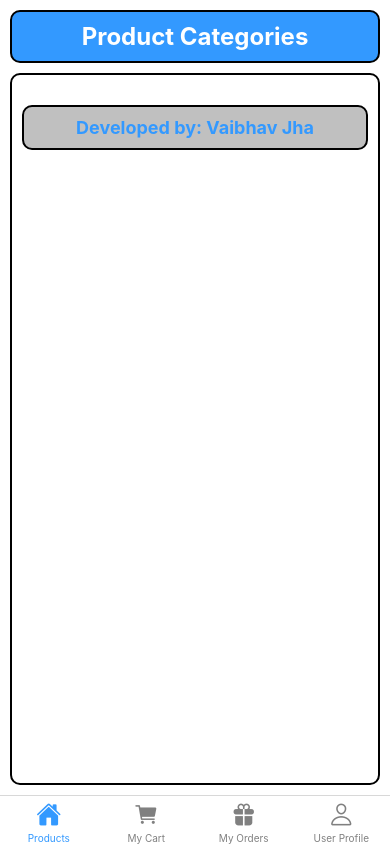
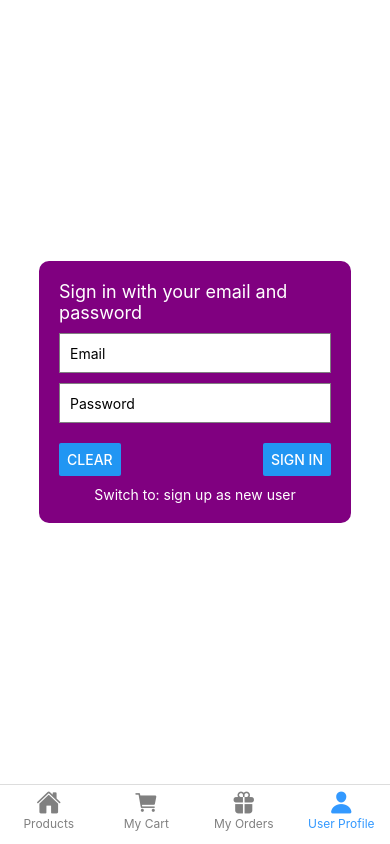
Before and after one commit to VaibhavJha-github/MADAssignment2, a React Native app: screen /SignIn in a window 390 px wide. Built offline with nearby package versions, Linux system fonts and the light colour scheme; no server answers.

Commit message:
update assignment

```diff
--- a/App.js
+++ b/App.js
@@ -1,5 +1,5 @@
 import React, { useState, useEffect } from 'react';
-import { StyleSheet, View, StatusBar, Alert, Text } from 'react-native'; // Added Text import
+import { StyleSheet, View, StatusBar, Alert, TouchableOpacity, Text } from 'react-native';
 import { NavigationContainer } from '@react-navigation/native';
 import { createBottomTabNavigator } from '@react-navigation/bottom-tabs';
 import { createStackNavigator } from '@react-navigation/stack';
@@ -68,7 +68,7 @@ function CartIconWithBadge() {
 
 function OrdersIconWithBadge() {
   const orders = useSelector((state) => state.orders || []);
-  const newOrdersCount = orders.filter(order => order.status === 'new').length;
+  const newOrdersCount = orders.filter(order => order.is_paid === 0 && order.is_delivered === 0).length;
 
   return (
     <View>
@@ -84,7 +84,7 @@ function OrdersIconWithBadge() {
 
 function App() {
   const [isAppFirstLaunched, setIsAppFirstLaunched] = useState(true);
-  const [isLoggedIn, setIsLoggedIn] = useState(false);
+  const isLoggedIn = useSelector((state) => state.isLoggedIn);
   const dispatch = useDispatch();
 
   useEffect(() => {
@@ -92,7 +92,6 @@ function App() {
       const token = await AsyncStorage.getItem('token');
       const user = await AsyncStorage.getItem('user');
       if (token && user) {
-        setIsLoggedIn(true);
         dispatch({ type: 'SET_USER', payload: JSON.parse(user) });
       }
     };
@@ -104,7 +103,7 @@ function App() {
     checkLoginStatus();
 
     return () => clearTimeout(timer);
-  }, []);
+  }, [dispatch]);
 
   return (
     <View style={styles.container}>
@@ -114,8 +113,8 @@ function App() {
       ) : (
         <NavigationContainer>
           <Tab.Navigator
-            initialRouteName="UserProfile"
-            screenOptions={({ route, navigation }) => ({
+            initialRouteName="User Profile"
+            screenOptions={({ route }) => ({
               tabBarIcon: ({ focused, color, size }) => {
                 let iconName;
                 if (route.name === 'Products') {
@@ -138,20 +137,8 @@ function App() {
               tabBarActiveTintColor: '#3399ff',
               tabBarInactiveTintColor: 'gray',
               headerShown: false,
-              tabBarOnPress: ({ navigation, defaultHandler }) => {
-                if (!isLoggedIn && (route.name === 'User Profile' || route.name === 'My Orders')) {
-                  navigation.navigate('SignIn');
-                  Alert.alert(
-                    'Not Logged In',
-                    'You must log in to view this tab',
-                    [{ text: 'OK' }],
-                    { cancelable: false }
-                  );
-                } else {
-                  defaultHandler();
-                }
-              },
             })}
+            tabBar={(props) => <CustomTabBar {...props} isLoggedIn={isLoggedIn} />}
           >
             <Tab.Screen name="Products" component={HomeStackScreen} />
             <Tab.Screen name="My Cart" component={CartStackScreen} />
@@ -163,6 +150,65 @@ function App() {
     </View>
   );
 }
+
+const CustomTabBar = ({ state, descriptors, navigation, isLoggedIn }) => {
+  return (
+    <View style={styles.tabBar}>
+      {state.routes.map((route, index) => {
+        const { options } = descriptors[route.key];
+        const label =
+          options.tabBarLabel !== undefined
+            ? options.tabBarLabel
+            : options.title !== undefined
+            ? options.title
+            : route.name;
+
+        const iconName = (() => {
+          if (route.name === 'Products') {
+            return 'home';
+          } else if (route.name === 'My Cart') {
+            return 'cart';
+          } else if (route.name === 'My Orders') {
+            return 'gift';
+          } else if (route.name === 'User Profile') {
+            return 'person';
+          }
+          return null;
+        })();
+
+        const isFocused = state.index === index;
+
+        const onPress = () => {
+          if (!isLoggedIn && route.name !== 'User Profile') {
+            Alert.alert('Not Logged In', 'You must log in to view this tab', [{ text: 'OK' }], { cancelable: false });
+            return;
+          }
+
+          const event = navigation.emit({
+            type: 'tabPress',
+            target: route.key,
+            canPreventDefault: true,
+          });
+
+          if (!isFocused && !event.defaultPrevented) {
+            navigation.navigate(route.name);
+          }
+        };
+
+        return (
+          <TouchableOpacity
+            key={index}
+            onPress={onPress}
+            style={styles.tabButton}
+          >
+            <Ionicons name={iconName} size={25} color={isFocused ? '#3399ff' : 'gray'} />
+            <Text style={{ color: isFocused ? '#3399ff' : 'gray', fontSize: 12 }}>{label}</Text>
+          </TouchableOpacity>
+        );
+      })}
+    </View>
+  );
+};
 
 export default function MainApp() {
   return (
@@ -191,4 +237,18 @@ const styles = StyleSheet.create({
     fontSize: 10,
     fontWeight: 'bold',
   },
+  tabBar: {
+    flexDirection: 'row',
+    justifyContent: 'space-around',
+    height: 60,
+    paddingBottom: 10,
+    backgroundColor: '#fff',
+    borderTopWidth: 1,
+    borderTopColor: '#ddd',
+  },
+  tabButton: {
+    alignItems: 'center',
+    justifyContent: 'center',
+    flex: 1,
+  },
 });
--- a/src/datamodel/store.js
+++ b/src/datamodel/store.js
@@ -4,6 +4,7 @@ const initialState = {
   cartItems: [],
   orders: [],
   user: null,
+  isLoggedIn: false,
 };
 
 function cartReducer(state = initialState, action) {
@@ -41,8 +42,12 @@ function cartReducer(state = initialState, action) {
       return { ...state, cartItems: action.payload };
     case 'SET_ORDERS':
       return { ...state, orders: action.payload };
-    case 'SET_USER':
-      return { ...state, user: action.payload };
+    case 'SET_USER': {
+      const isLoggedIn = !!action.payload;
+      return { ...state, user: action.payload, isLoggedIn };
+    }
+    case 'SET_LOGGED_IN':
+      return { ...state, isLoggedIn: action.payload };
     default:
       return state;
   }
--- a/src/screens/MyOrders.js
+++ b/src/screens/MyOrders.js
@@ -6,21 +6,31 @@ import AsyncStorage from '@react-native-async-storage/async-storage';
 
 const MyOrders = () => {
   const dispatch = useDispatch();
-  const [orders, setOrders] = useState([]);
   const [expanded, setExpanded] = useState({});
-  const user = useSelector((state) => state.user); // Assuming user state is managed by Redux
+  const user = useSelector((state) => state.user);
+  const orders = useSelector((state) => state.orders);
 
   useEffect(() => {
     if (user && user.id) {
-      const fetchOrders = async () => {
-        const response = await fetch(`https://fakestoreapi.com/orders/user/${user.id}`);
-        const data = await response.json();
-        setOrders(data);
-      };
-
       fetchOrders();
     }
   }, [user]);
+
+  const fetchOrders = async () => {
+    try {
+      const response = await fetch('http://localhost:3000/orders/all', {
+        headers: {
+          'Authorization': `Bearer ${await AsyncStorage.getItem('token')}`,
+        },
+      });
+      const data = await response.json();
+      if (data.status === 'OK') {
+        dispatch({ type: 'SET_ORDERS', payload: data.orders });
+      }
+    } catch (error) {
+      console.error('Error fetching orders:', error);
+    }
+  };
 
   const toggleExpand = (status) => {
     setExpanded((prev) => ({ ...prev, [status]: !prev[status] }));
@@ -28,21 +38,19 @@ const MyOrders = () => {
 
   const handleStatusUpdate = async (orderId, newStatus) => {
     try {
-      const response = await fetch(`https://fakestoreapi.com/orders/${orderId}`, {
-        method: 'PATCH',
+      const response = await fetch('http://localhost:3000/orders/updateorder', {
+        method: 'POST',
         headers: {
           'Content-Type': 'application/json',
+          'Authorization': `Bearer ${await AsyncStorage.getItem('token')}`,
         },
-        body: JSON.stringify({ status: newStatus }),
+        body: JSON.stringify({ orderID: orderId, isPaid: newStatus === 'paid', isDelivered: newStatus === 'delivered' }),
       });
       const data = await response.json();
 
-      if (data) {
+      if (data.status === 'OK') {
         Alert.alert('Status Updated', `Your order is ${newStatus}`);
-        // Refresh orders
-        const response = await fetch(`https://fakestoreapi.com/orders/user/${user.id}`);
-        const updatedOrders = await response.json();
-        setOrders(updatedOrders);
+        fetchOrders(); // Fetch updated orders after status change
       }
     } catch (error) {
       console.error('Error updating order status:', error);
@@ -54,33 +62,38 @@ const MyOrders = () => {
       <TouchableOpacity onPress={() => setExpanded((prev) => ({ ...prev, [item.id]: !prev[item.id] }))}>
         <View style={styles.orderSummary}>
           <Text style={styles.orderId}>Order ID: {item.id}</Text>
-          <Text style={styles.orderDetails}>Items: {item.items.length} | Total: ${item.total.toFixed(2)}</Text>
+          <Text style={styles.orderDetails}>Items: {item.item_numbers} | Total: ${(item.total_price / 100).toFixed(2)}</Text>
           <Ionicons name={expanded[item.id] ? "caret-up" : "caret-down"} size={24} color="black" />
         </View>
       </TouchableOpacity>
       {expanded[item.id] && (
         <View style={styles.orderDetailsContainer}>
-          {item.items.map((product) => (
-            <View key={product.id} style={styles.productDetails}>
+          {JSON.parse(item.order_items).map((product) => (
+            <View key={product.prodID} style={styles.productDetails}>
               <Image source={{ uri: product.image }} style={styles.productImage} />
-              <Text style={styles.productTitle}>{product.title}</Text>
-              <Text style={styles.productQuantity}>Quantity: {product.quantity}</Text>
+              <View style={styles.productInfo}>
+                <Text style={styles.productTitle}>{product.title}</Text>
+                <Text style={styles.productPrice}>Price: ${(product.price * product.quantity).toFixed(2)}</Text>
+                <Text style={styles.productQuantity}>Quantity: {product.quantity}</Text>
+              </View>
             </View>
           ))}
-          {item.status === 'new' && (
+          {item.is_paid === 0 && (
             <TouchableOpacity
               style={styles.statusButton}
               onPress={() => handleStatusUpdate(item.id, 'paid')}
             >
               <Text style={styles.buttonText}>Pay</Text>
+              <Ionicons name="wallet" size={20} color="#fff" />
             </TouchableOpacity>
           )}
-          {item.status === 'paid' && (
+          {item.is_paid === 1 && item.is_delivered === 0 && (
             <TouchableOpacity
               style={styles.statusButton}
               onPress={() => handleStatusUpdate(item.id, 'delivered')}
             >
               <Text style={styles.buttonText}>Receive</Text>
+              <Ionicons name="car" size={20} color="#fff" />
             </TouchableOpacity>
           )}
         </View>
@@ -88,7 +101,7 @@ const MyOrders = () => {
     </View>
   );
 
-  const getStatusCount = (status) => orders.filter((order) => order.status === status).length;
+  const getStatusCount = (is_paid, is_delivered) => orders.filter((order) => order.is_paid === is_paid && order.is_delivered === is_delivered).length;
 
   if (!user) {
     return (
@@ -101,16 +114,18 @@ const MyOrders = () => {
 
   return (
     <View style={styles.container}>
-      <Text style={styles.title}>My Orders</Text>
+      <View style={styles.header}>
+        <Text style={styles.title}>My Orders</Text>
+      </View>
       <View style={styles.statusContainer}>
         <TouchableOpacity onPress={() => toggleExpand('new')} style={styles.statusHeader}>
           <Text style={styles.statusLabel}>New Orders</Text>
-          <Text style={styles.statusCount}>{getStatusCount('new')}</Text>
+          <Text style={styles.statusCount}>{getStatusCount(0, 0)}</Text>
           <Ionicons name={expanded['new'] ? "caret-up" : "caret-down"} size={24} color="black" />
         </TouchableOpacity>
         {expanded['new'] && (
           <FlatList
-            data={orders.filter((order) => order.status === 'new')}
+            data={orders.filter((order) => order.is_paid === 0 && order.is_delivered === 0)}
             renderItem={renderOrderItem}
             keyExtractor={(item) => item.id.toString()}
           />
@@ -119,12 +134,12 @@ const MyOrders = () => {
       <View style={styles.statusContainer}>
         <TouchableOpacity onPress={() => toggleExpand('paid')} style={styles.statusHeader}>
           <Text style={styles.statusLabel}>Paid Orders</Text>
-          <Text style={styles.statusCount}>{getStatusCount('paid')}</Text>
+          <Text style={styles.statusCount}>{getStatusCount(1, 0)}</Text>
           <Ionicons name={expanded['paid'] ? "caret-up" : "caret-down"} size={24} color="black" />
         </TouchableOpacity>
         {expanded['paid'] && (
           <FlatList
-            data={orders.filter((order) => order.status === 'paid')}
+            data={orders.filter((order) => order.is_paid === 1 && order.is_delivered === 0)}
             renderItem={renderOrderItem}
             keyExtractor={(item) => item.id.toString()}
           />
@@ -133,12 +148,12 @@ const MyOrders = () => {
       <View style={styles.statusContainer}>
         <TouchableOpacity onPress={() => toggleExpand('delivered')} style={styles.statusHeader}>
           <Text style={styles.statusLabel}>Delivered Orders</Text>
-          <Text style={styles.statusCount}>{getStatusCount('delivered')}</Text>
+          <Text style={styles.statusCount}>{getStatusCount(1, 1)}</Text>
           <Ionicons name={expanded['delivered'] ? "caret-up" : "caret-down"} size={24} color="black" />
         </TouchableOpacity>
         {expanded['delivered'] && (
           <FlatList
-            data={orders.filter((order) => order.status === 'delivered')}
+            data={orders.filter((order) => order.is_paid === 1 && order.is_delivered === 1)}
             renderItem={renderOrderItem}
             keyExtractor={(item) => item.id.toString()}
           />
@@ -152,12 +167,22 @@ const styles = StyleSheet.create({
   container: {
     flex: 1,
     backgroundColor: '#fff',
+    paddingTop: 40,
+  },
+  header: {
+    backgroundColor: '#3399ff',
+    paddingVertical: 10,
+    paddingHorizontal: 20,
+    borderWidth: 2,
+    borderColor: 'black',
+    borderRadius: 10,
+    alignItems: 'center',
+    margin: 10,
   },
   title: {
     fontSize: 24,
     fontWeight: 'bold',
-    textAlign: 'center',
-    marginVertical: 20,
+    color: '#fff',
   },
   statusContainer: {
     marginVertical: 10,
@@ -214,25 +239,34 @@ const styles = StyleSheet.create({
     height: 50,
     marginRight: 10,
   },
+  productInfo: {
+    flex: 1,
+  },
   productTitle: {
     fontSize: 16,
-    flex: 1,
+  },
+  productPrice: {
+    fontSize: 16,
+    color: '#555',
   },
   productQuantity: {
     fontSize: 16,
   },
   statusButton: {
+    flexDirection: 'row',
+    alignItems: 'center',
+    justifyContent: 'center',
     backgroundColor: '#3399ff',
     paddingVertical: 10,
     paddingHorizontal: 20,
     borderRadius: 5,
-    alignItems: 'center',
     marginTop: 10,
   },
   buttonText: {
     color: '#fff',
     fontSize: 16,
     fontWeight: 'bold',
+    marginRight: 5,
   },
   errorText: {
     fontSize: 18,
--- a/src/screens/SignIn.js
+++ b/src/screens/SignIn.js
@@ -21,7 +21,7 @@ const SignIn = ({ navigation }) => {
       },
       body: JSON.stringify({ email, password }),
     })
-      .then(response => response.text())  // Change to text
+      .then(response => response.text())
       .then(async text => {
         let data;
         try {
@@ -52,6 +52,19 @@ const SignIn = ({ navigation }) => {
               quantity: item.count,
             }));
             dispatch({ type: 'SET_CART_ITEMS', payload: cartItems });
+          }
+
+          // Fetch the orders from the server
+          const ordersResponse = await fetch('http://localhost:3000/orders/all', {
+            method: 'GET',
+            headers: {
+              'Content-Type': 'application/json',
+              'Authorization': `Bearer ${data.token}`,
+            },
+          });
+          const ordersData = await ordersResponse.json();
+          if (ordersData.status === 'OK') {
+            dispatch({ type: 'SET_ORDERS', payload: ordersData.orders });
           }
 
           navigation.navigate('UserProfile');
--- a/src/screens/UserProfile.js
+++ b/src/screens/UserProfile.js
@@ -1,9 +1,13 @@
-import React, { useState, useEffect } from 'react';
-import { View, Text, Button, StyleSheet, Alert, TextInput, Modal } from 'react-native';
+import React, { useEffect, useState } from 'react';
+import { View, Text, StyleSheet, Alert, TextInput, Modal, TouchableOpacity } from 'react-native';
 import AsyncStorage from '@react-native-async-storage/async-storage';
+import { useDispatch, useSelector } from 'react-redux';
+import { Ionicons } from '@expo/vector-icons';
+import SignIn from './SignIn';
 
 const UserProfile = ({ navigation }) => {
-  const [user, setUser] = useState({ name: '', email: '' });
+  const user = useSelector((state) => state.user);
+  const dispatch = useDispatch();
   const [modalVisible, setModalVisible] = useState(false);
   const [newName, setNewName] = useState('');
   const [newPassword, setNewPassword] = useState('');
@@ -12,11 +16,11 @@ const UserProfile = ({ navigation }) => {
     const fetchUser = async () => {
       const userData = await AsyncStorage.getItem('user');
       if (userData) {
-        setUser(JSON.parse(userData));
+        dispatch({ type: 'SET_USER', payload: JSON.parse(userData) });
       }
     };
     fetchUser();
-  }, []);
+  }, [dispatch]);
 
   const handleUpdate = async () => {
     const token = await AsyncStorage.getItem('token');
@@ -28,18 +32,11 @@ const UserProfile = ({ navigation }) => {
       },
       body: JSON.stringify({ name: newName, password: newPassword }),
     })
-      .then(response => response.text())  // Change to text
-      .then(text => {
-        let data;
-        try {
-          data = JSON.parse(text);
-        } catch (error) {
-          throw new Error(`Unexpected response: ${text}`);
-        }
-
+      .then(response => response.json())
+      .then(data => {
         if (data.status === 'OK') {
           Alert.alert('Update Successful', 'Your profile has been updated.');
-          setUser({ ...user, name: newName });
+          dispatch({ type: 'SET_USER', payload: { ...user, name: newName } });
           setModalVisible(false);
         } else {
           Alert.alert('Update Failed', data.message);
@@ -54,8 +51,15 @@ const UserProfile = ({ navigation }) => {
   const handleSignOut = async () => {
     await AsyncStorage.removeItem('token');
     await AsyncStorage.removeItem('user');
+    dispatch({ type: 'SET_USER', payload: null });
+    dispatch({ type: 'SET_CART_ITEMS', payload: [] });
+    dispatch({ type: 'SET_ORDERS', payload: [] });
     navigation.navigate('SignIn');
   };
+
+  if (!user) {
+    return <SignIn navigation={navigation} />;
+  }
 
   return (
     <View style={styles.container}>
@@ -64,8 +68,16 @@ const UserProfile = ({ navigation }) => {
       </View>
       <Text style={styles.label}>Name: <Text style={styles.info}>{user.name}</Text></Text>
       <Text style={styles.label}>Email: <Text style={styles.info}>{user.email}</Text></Text>
-      <Button title="Update" onPress={() => setModalVisible(true)} />
-      <Button title="Sign Out" onPress={handleSignOut} />
+      <View style={styles.buttonContainer}>
+        <TouchableOpacity style={styles.button} onPress={() => setModalVisible(true)}>
+          <Text style={styles.buttonText}>Update</Text>
+          <Ionicons name="color-wand" size={20} color="#fff" />
+        </TouchableOpacity>
+        <TouchableOpacity style={styles.button} onPress={handleSignOut}>
+          <Text style={styles.buttonText}>Sign Out</Text>
+          <Ionicons name="log-out" size={20} color="#fff" />
+        </TouchableOpacity>
+      </View>
 
       <Modal
         animationType="slide"
@@ -90,9 +102,13 @@ const UserProfile = ({ navigation }) => {
             onChangeText={setNewPassword}
             secureTextEntry
           />
-          <View style={styles.buttonContainer}>
-            <Button title="Confirm" onPress={handleUpdate} />
-            <Button title="Cancel" onPress={() => setModalVisible(false)} />
+          <View style={styles.modalButtonContainer}>
+            <TouchableOpacity style={styles.modalButton} onPress={handleUpdate}>
+              <Text style={styles.buttonText}>Confirm</Text>
+            </TouchableOpacity>
+            <TouchableOpacity style={styles.modalButton} onPress={() => setModalVisible(false)}>
+              <Text style={styles.buttonText}>Cancel</Text>
+            </TouchableOpacity>
           </View>
         </View>
       </Modal>
@@ -131,6 +147,30 @@ const styles = StyleSheet.create({
   info: {
     fontWeight: 'normal',
   },
+  buttonContainer: {
+    flexDirection: 'row',
+    justifyContent: 'space-between',
+    width: '100%',
+    marginVertical: 10,
+  },
+  button: {
+    flexDirection: 'row',
+    alignItems: 'center',
+    backgroundColor: '#3399ff',
+    paddingVertical: 10,
+    paddingHorizontal: 20,
+    borderWidth: 2,
+    borderColor: 'black',
+    borderRadius: 10,
+    width: '45%',
+    justifyContent: 'center',
+  },
+  buttonText: {
+    color: '#fff',
+    fontSize: 18,
+    fontWeight: 'bold',
+    marginRight: 5,
+  },
   modalView: {
     margin: 20,
     backgroundColor: 'white',
@@ -159,11 +199,24 @@ const styles = StyleSheet.create({
     paddingHorizontal: 8,
     width: '100%',
   },
-  buttonContainer: {
+  modalButtonContainer: {
     flexDirection: 'row',
     justifyContent: 'space-between',
     width: '100%',
   },
+  modalButton: {
+    flexDirection: 'row',
+    alignItems: 'center',
+    backgroundColor: '#3399ff',
+    paddingVertical: 10,
+    paddingHorizontal: 20,
+    borderWidth: 2,
+    borderColor: 'black',
+    borderRadius: 10,
+    width: '45%',
+    justifyContent: 'center',
+    marginHorizontal: 5,
+  },
 });
 
 export default UserProfile;
```
Also changed, not shown: src/screens/CartScreen.js (+39 -5 lines), src/screens/SignUp.js (line endings or trailing spaces).
